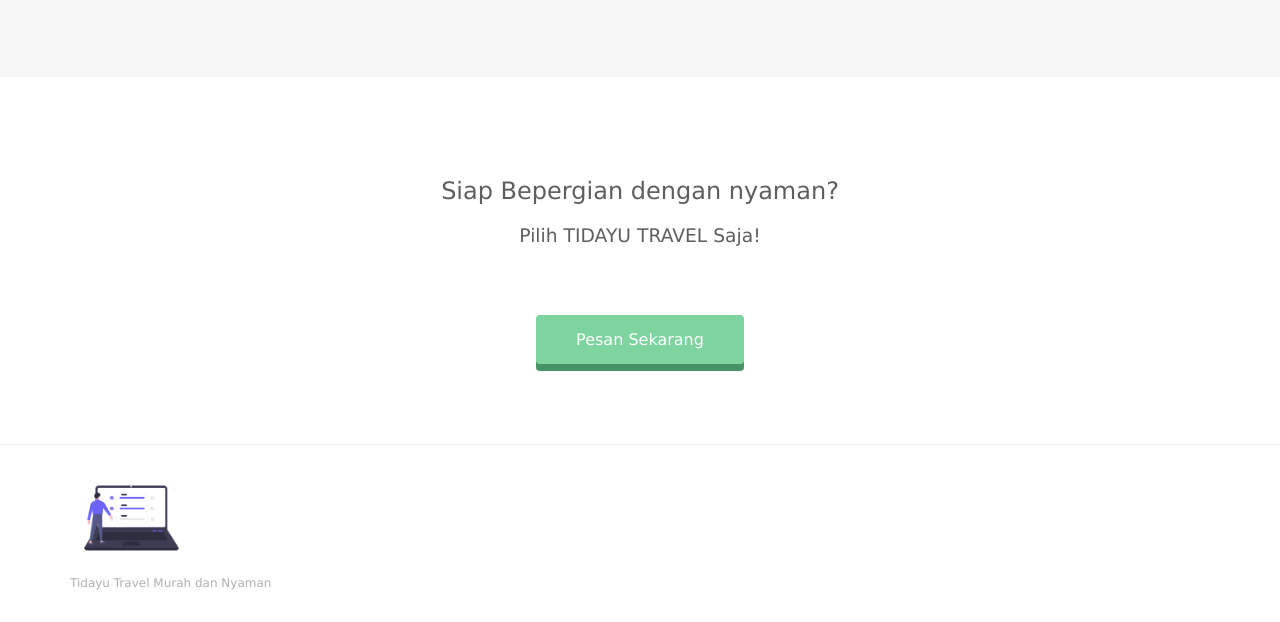
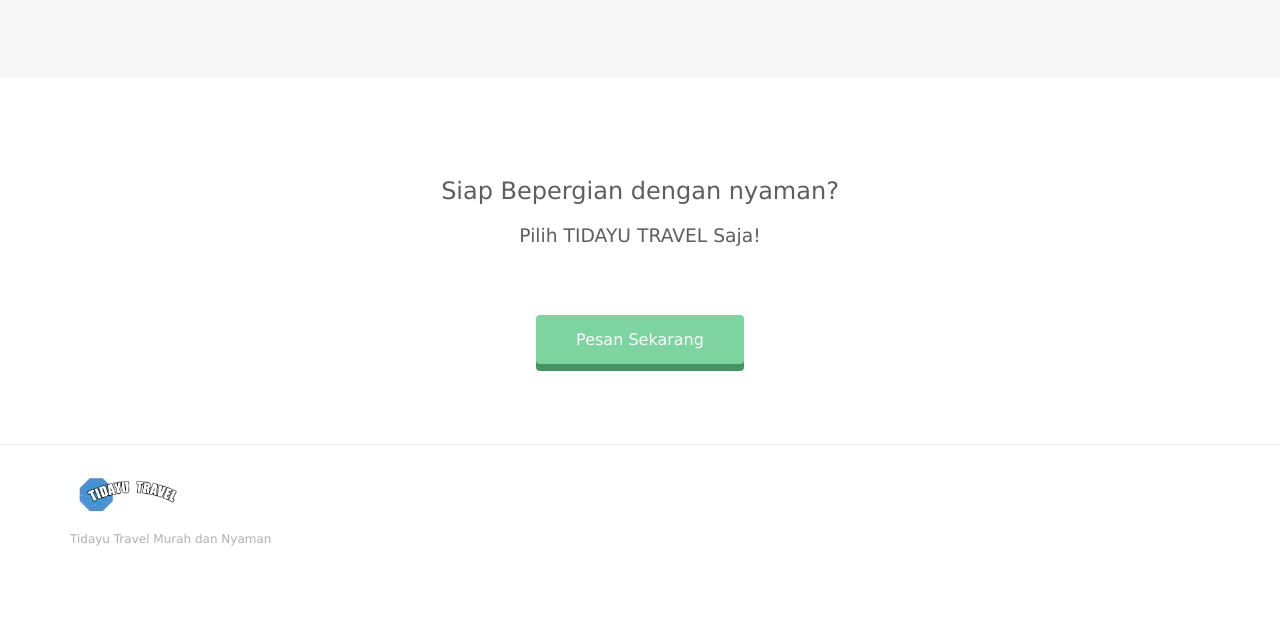
Before and after one commit to DTSB2/CobaProgate, a plain HTML site: page index.html in a window 1280 px wide. Shown: the part 1252-1874 px from the top of the page. After the commit the page ends 1830 px from the top, so only its background shows below. Drawn offline with Linux system fonts and the light colour scheme.

Commit message:
Update index.html

```diff
--- a/index.html
+++ b/index.html
@@ -87,7 +87,7 @@
     </div>
     <footer>
       <div class="container">
-        <img src="logo.png">
+        <img src="logo2.png">
         <p>Tidayu Travel Murah dan Nyaman</p>
       </div>
     </footer>
```
